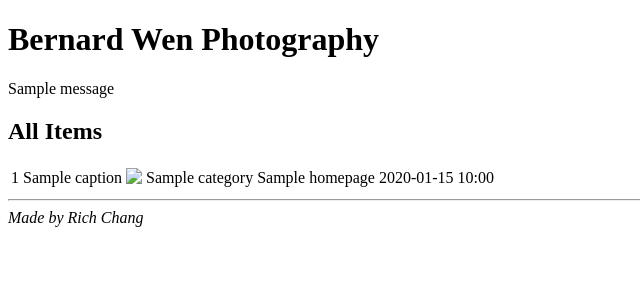
After one commit to changaboy24/bernard, a Flask app: template templates/show_all.html in a window 1280 px wide. The commit adds this page. Shown: the top 300 px of the page, without its empty margins (0-640 px from the left). Run offline with Flask 2, Linux system fonts and the light colour scheme; the template is opened without the code that fills it: most values are stand-ins (such as "Sample title", 1, 10 or a date in 2020); one stand-in notice (Sample message) is shown.

Commit message:
got categories and homepage checkbox working

```diff
--- /dev/null
+++ b/config.cfg
@@ -0,0 +1,4 @@
+SQLALCHEMY_DATABASE_URI = 'sqlite:////tmp/test.db'
+SQLALCHEMY_ECHO = False
+SECRET_KEY = '\xfb\x12\xdf\xa1@i\xd6>V\xc0\xbb\x8fp\x16#Z\x0b\x81\xeb\x16'
+DEBUG = True
--- /dev/null
+++ b/main.py
@@ -0,0 +1,80 @@
+from datetime import datetime
+from flask import Flask, request, flash, url_for, redirect, \
+     render_template, abort
+from flask_sqlalchemy import SQLAlchemy
+
+
+app = Flask(__name__)
+app.config.from_pyfile('config.cfg')
+db = SQLAlchemy(app)
+
+
+class Photo(db.Model):
+    __tablename__ = 'photos'
+    id = db.Column('photo_id', db.Integer, primary_key=True)
+    caption = db.Column(db.Text)
+    date = db.Column(db.DateTime)
+    category = db.Column(db.String(80))
+    url = db.Column(db.Text)
+    homepage = db.Column(db.Boolean)
+
+    def __init__(self, caption, category, url, homepage):
+        self.caption = caption
+        self.category = category
+        self.url = url
+        self.date = datetime.now()
+        self.homepage = homepage
+
+
+@app.route('/')
+def show_all():
+    categories = get_categories()
+    photo_dict = {}
+    for category in categories:
+        photos = Photo.query.filter_by(category = category)
+        photo_dict[category] = photos
+
+    print photo_dict
+    return render_template('show_all.html',photo_dict = photo_dict)
+
+@app.route('/new', methods=['GET', 'POST'])
+def new():
+    if request.method == 'POST':
+        if not request.form['caption']:
+            flash('caption is required', 'error')
+        elif not request.form['url']:
+            flash('url is required', 'error')
+        elif not request.form['category']:
+            flash('category is required', 'error')
+        else:
+            homepage = True
+            if request.form.get('homepage') == None:
+                homepage = False
+
+            photo = Photo(request.form['caption'], request.form['category'], request.form['url'], homepage)
+            db.session.add(photo)
+            db.session.commit()
+            flash('Photo was successfully created')
+            return redirect(url_for('show_all'))
+    return render_template('new.html')
+
+@app.route("/delete/<id>")
+def delete(id):
+    photo = Photo.query(filter_by(id = id).get(1))
+    db.session.delete(photo)
+    db.session.commit()
+    return render_template('show_all.html')
+
+##helper functions
+
+def get_categories():
+    photos = Photo.query.all()
+    categories = []
+    for photo in photos:
+        if photo.category not in categories:
+            categories.append(photo.category)
+    return categories
+
+if __name__ == '__main__':
+    db.create_all()
+    app.run()
--- a/templates/layout.html
+++ b/templates/layout.html
@@ -1,17 +1,10 @@
 <!doctype html>
-<title>Flaskr</title>
-<link rel=stylesheet type=text/css href="{{ url_for('static', filename='style.css') }}">
-<div class=page>
-  <h1>Flaskr</h1>
-  <div class=metanav>
-  {% if not session.logged_in %}
-    <a href="{{ url_for('login') }}">log in</a>
-  {% else %}
-    <a href="{{ url_for('logout') }}">log out</a>
-  {% endif %}
-  </div>
-  {% for message in get_flashed_messages() %}
-    <div class=flash>{{ message }}</div>
-  {% endfor %}
-  {% block body %}{% endblock %}
-</div>
+<title>Bernard Wen</title>
+<h1>Bernard Wen Photography</h1>
+{%- for category, message in get_flashed_messages(with_categories=true) %}
+  <p class="flask {{ category }}-flash">{{
+    "Error: " if category == 'error' }}{{ message }}</p>
+{%- endfor %}
+{% block body %}{% endblock %}
+<hr>
+<address>Made by Rich Chang</address>
--- /dev/null
+++ b/templates/show_all.html
@@ -0,0 +1,17 @@
+{% extends "layout.html" %}
+{% block body %}
+  <h2>All Items</h2>
+    <table class=todos>
+      {%- for category in photo_dict.keys() %}
+        {%- for photo in photo_dict[category] %}
+        <tr class=title>
+          <td>{{ photo.id }}</td>
+          <td>{{ photo.caption }} </td>
+          <td><img src={{ photo.url }} </td>
+          <td>{{ photo.category }} </td>
+          <td>{{ photo.homepage }} </td>
+          <td>{{ photo.date.strftime('%Y-%m-%d %H:%M') }}
+        {%- endfor %}
+      {%- endfor %}
+    </table>
+{% endblock %}
```
Also changed, not shown: flaskr.py (deleted, +0 -90 lines), schema.sql (deleted, +0 -9 lines), templates/new.html (added, +17 -0 lines), templates/show_pictures.html (deleted, +0 -21 lines), app.db (added), flaskr.db, 1 other file.
